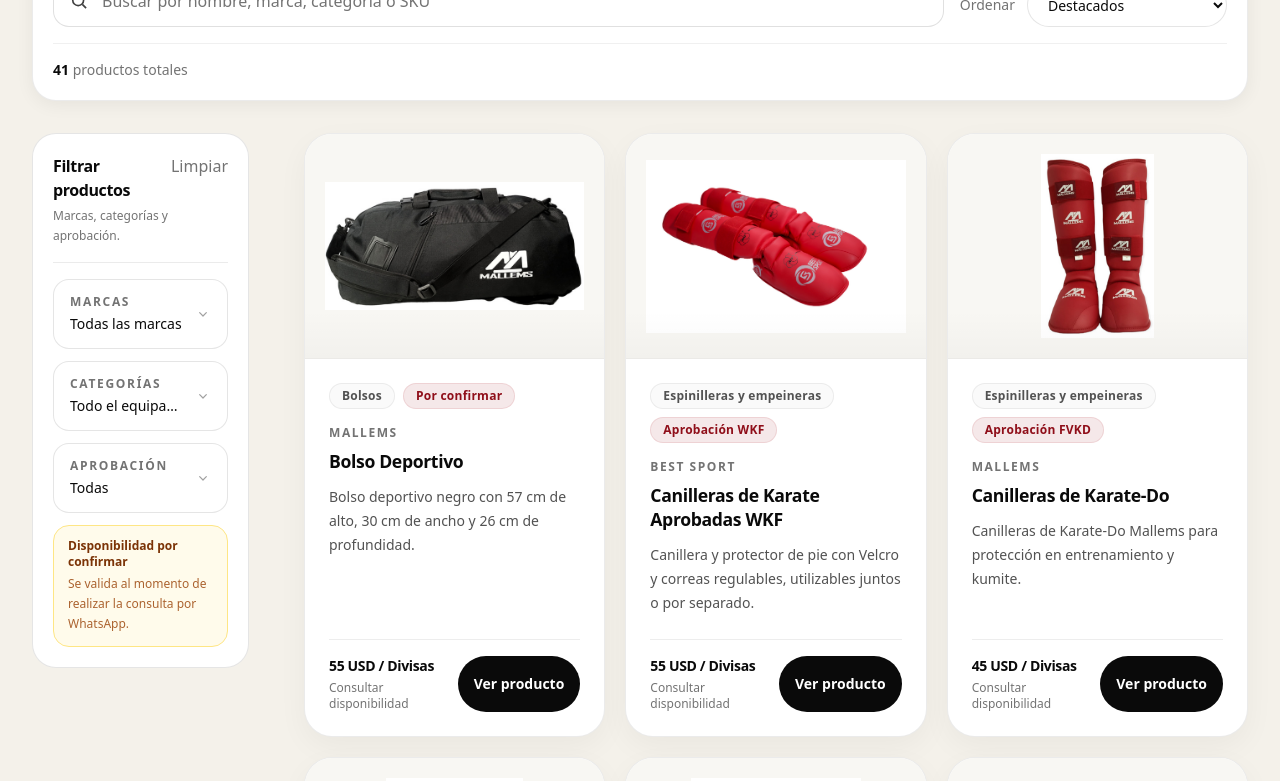
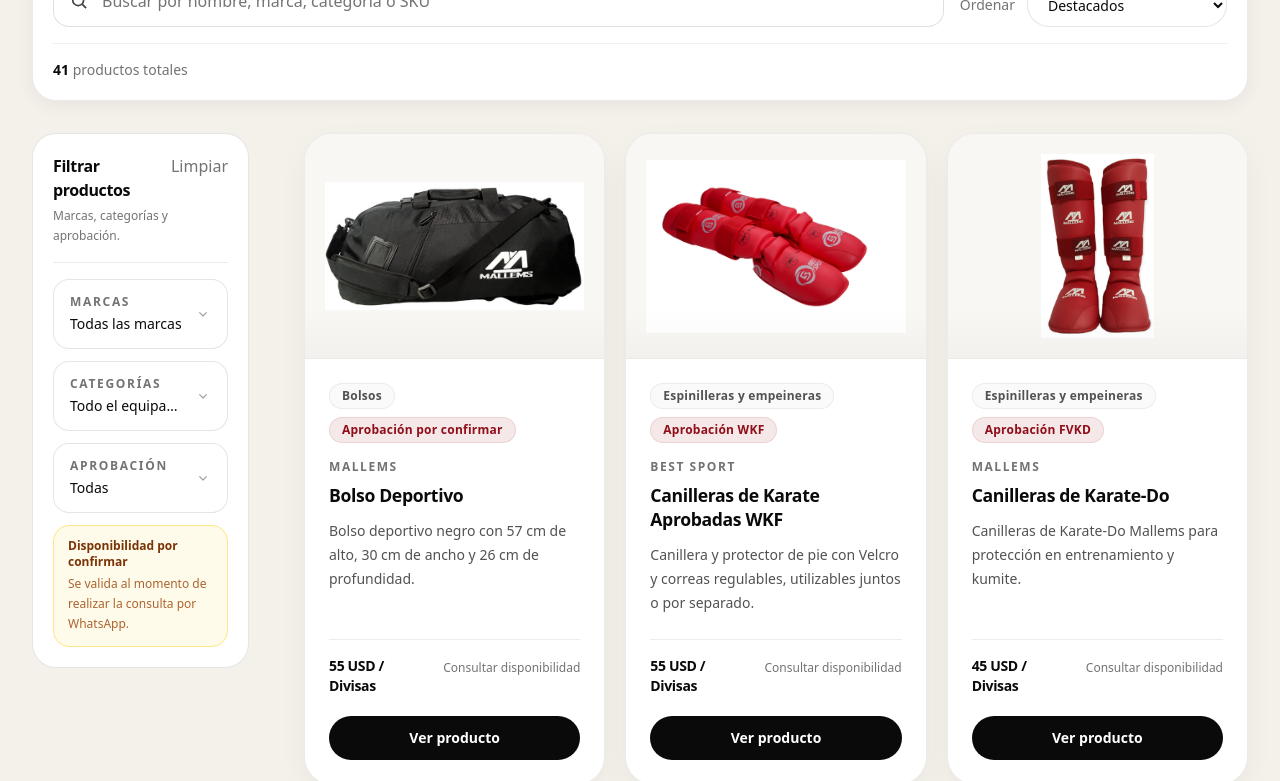
Before and after one commit to maorusohh/catalogo-karate, a Next.js app: page /catalogo in a window 1280 px wide. Shown: the part 440-1221 px from the top of the page. Built offline with nearby package versions, Linux system fonts and the light colour scheme.

Commit message:
style: rebalance catalog product cards

```diff
--- a/src/components/catalog/product-card.tsx
+++ b/src/components/catalog/product-card.tsx
@@ -1,14 +1,8 @@
 import Image from "next/image";
 import Link from "next/link";
 
-import type { ApprovalLevel, AvailabilityStatus, Product } from "@/types/catalog";
-
-const approvalLabels: Record<ApprovalLevel, string> = {
-  WKF: "Aprobación WKF",
-  NATIONAL: "Aprobación FVKD",
-  NON_APPROVED: "No aprobado",
-  UNSPECIFIED: "Por confirmar",
-};
+import { approvalPresentation } from "@/lib/catalog/approval";
+import type { AvailabilityStatus, Product } from "@/types/catalog";
 
 const availabilityLabels: Record<AvailabilityStatus, string> = {
   AVAILABLE: "Disponible",
@@ -64,7 +58,7 @@
           </span>
 
           <span className="rounded-full border border-[var(--ck-red)]/10 bg-[var(--ck-red-soft)] px-3 py-1.5 text-[11px] leading-none font-semibold tracking-[0.02em] text-[var(--ck-red-dark)] sm:text-xs">
-            {approvalLabels[product.approval]}
+            {approvalPresentation[product.approval].cardLabel}
           </span>
         </div>
 
@@ -87,13 +81,12 @@
 
         <div className="mt-auto pt-6">
           <div className="border-t border-black/7 pt-4">
-            <div className="flex items-stretch justify-between gap-4">
-              <div className="flex min-h-11 min-w-0 flex-col justify-center">
-                <p className="text-sm font-semibold tracking-tight text-neutral-950">
+            <div className="flex min-h-11 items-start justify-between gap-3">
+              <p className="min-w-0 text-sm leading-5 font-semibold tracking-tight text-neutral-950">
                 {primaryPrice?.label ?? "Consultar precio"}
               </p>
 
-                <p className="mt-1 text-xs font-medium text-neutral-500">
+              <p className="shrink-0 pt-0.5 text-right text-xs leading-5 font-medium text-neutral-500">
                 {availabilityLabels[product.availability]}
               </p>
             </div>
@@ -101,14 +94,13 @@
             <Link
               href={`/producto/${product.slug}`}
               aria-label={`Ver producto: ${product.name}`}
-                className="inline-flex min-h-11 shrink-0 items-center justify-center rounded-full bg-neutral-950 px-4 text-sm font-semibold text-white transition-all duration-200 group-hover:bg-[var(--ck-red)]"
+              className="mt-4 inline-flex min-h-11 w-full items-center justify-center rounded-full bg-neutral-950 px-5 text-sm font-semibold text-white transition-all duration-200 hover:-translate-y-px hover:bg-[var(--ck-red)]"
             >
               Ver producto
             </Link>
           </div>
         </div>
       </div>
-      </div>
     </article>
   );
 }
```
Lines whose indentation alone changed are shown as unchanged.
